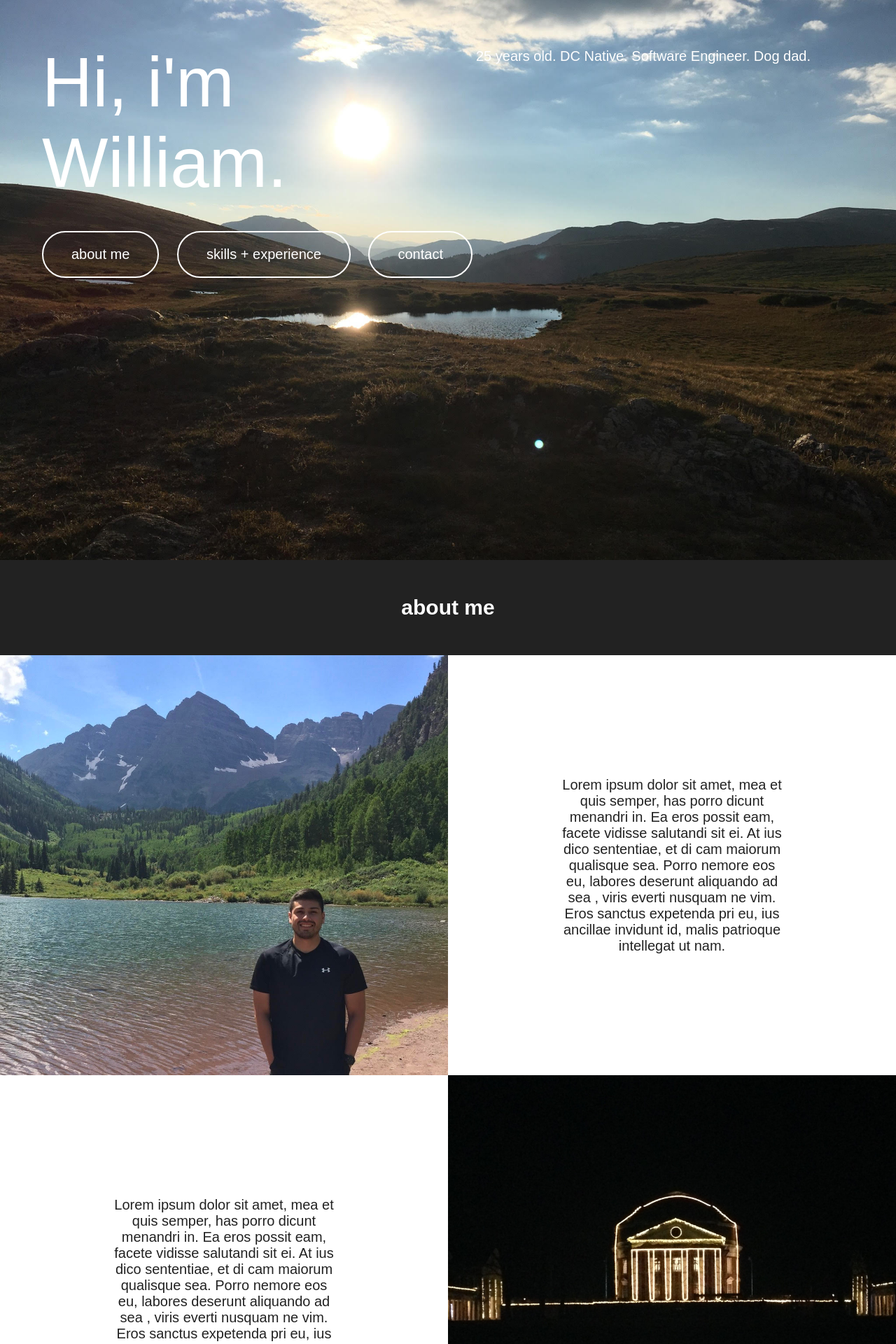
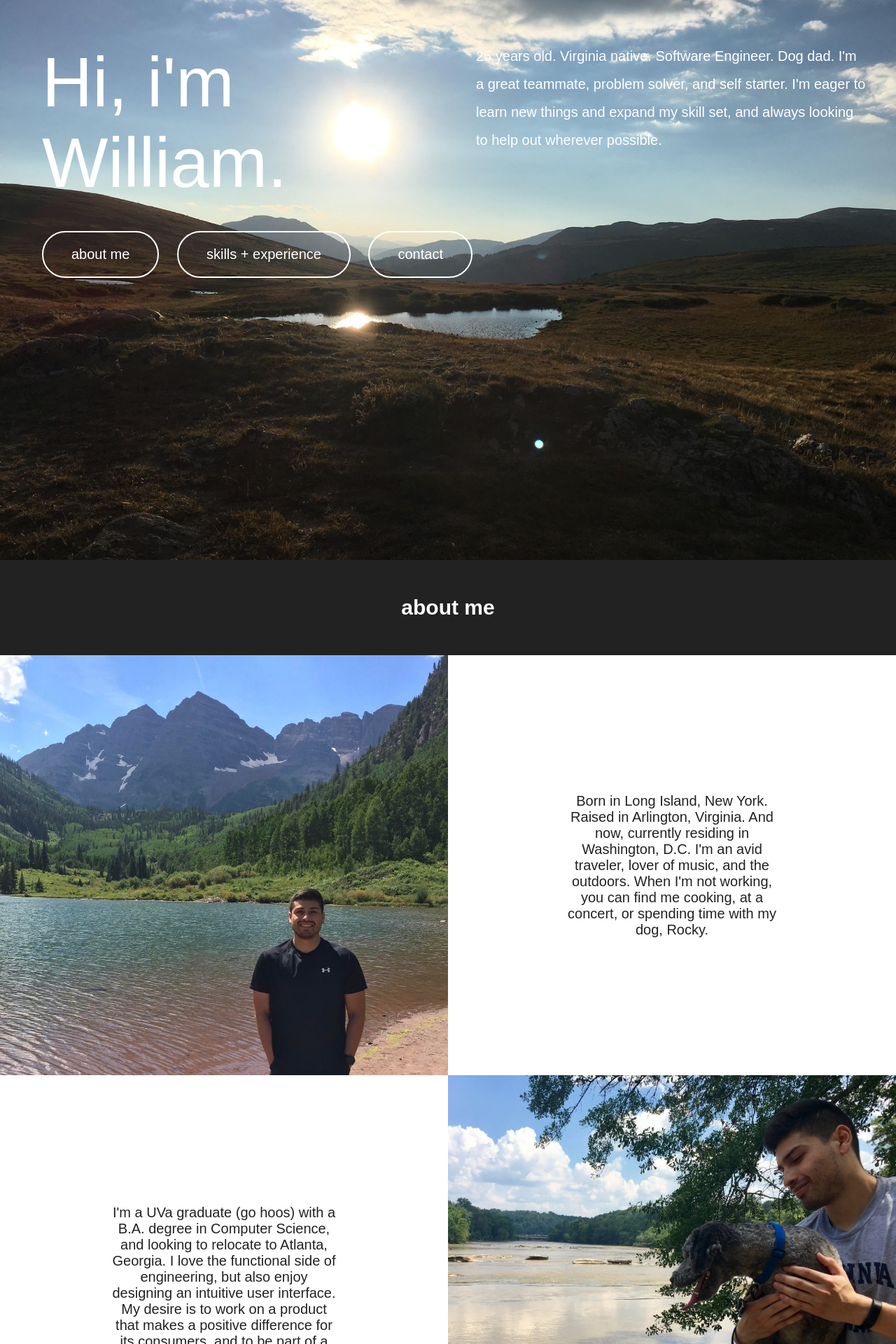
Before and after one commit to andrade16/personal-website, a PHP site: page /src/index.html in a window 1280 px wide. Shown: the top 1920 px of the page at 70% size. Run offline with PHP 8.4, Linux system fonts and the light colour scheme; some libraries are stand-ins or nearby versions; some web fonts are replaced.

Commit message:
adding some info

```diff
--- a/src/index.html
+++ b/src/index.html
@@ -61,7 +61,6 @@
     });
 </script>
 
-
 </head>
 
 <body>
@@ -70,7 +69,9 @@
         <section id="two-column" class="clearfix">
             <p id="intro">Hi, i'm William.</p>
             <p id="intro-statement">
-                25 years old. DC Native. Software Engineer. Dog dad.
+                25 years old. Virginia native. Software Engineer. Dog dad.
+                I'm a great teammate, problem solver, and self starter.
+                I'm eager to learn new things and expand my skill set, and always looking to help out wherever possible.
             </p>
 
             <nav id="nav-bar">
@@ -87,12 +88,8 @@
             <div class="about-pic-one"></div>
             <div>
                 <p>
-                    Lorem ipsum dolor sit amet, mea et quis semper, has porro dicunt menandri in.
-                    Ea eros possit eam, facete vidisse
-                    salutandi sit ei. At ius dico sententiae, et di
-                    cam maiorum qualisque sea. Porro nemore eos eu, labores deserunt aliquando ad sea
-                    , viris everti nusquam ne vim.
-                    Eros sanctus expetenda pri eu, ius ancillae invidunt id, malis patrioque intellegat ut nam.
+                    Born in Long Island, New York. Raised in Arlington, Virginia. And now, currently residing in Washington, D.C.
+                    I'm an avid traveler, lover of music, and the outdoors. When I'm not working, you can find me cooking, at a concert, or spending time with my dog, Rocky.
                 </p>
             </div>
         </div>
@@ -100,12 +97,10 @@
         <div class="clearfix">
             <div class="about-pic-two"></div>
             <div>
-                <p> Lorem ipsum dolor sit amet, mea et quis semper, has porro dicunt menandri in.
-                    Ea eros possit eam, facete vidisse
-                    salutandi sit ei. At ius dico sententiae, et di
-                    cam maiorum qualisque sea. Porro nemore eos eu, labores deserunt aliquando ad sea
-                    , viris everti nusquam ne vim.
-                    Eros sanctus expetenda pri eu, ius ancillae invidunt id, malis patrioque intellegat ut nam.
+                <p>
+                    I'm a UVa graduate (go hoos) with a B.A. degree in Computer Science, and looking to relocate to Atlanta, Georgia.
+                    I love the functional side of engineering, but also enjoy designing an intuitive user interface.
+                    My desire is to work on a product that makes a positive difference for its consumers, and to be part of a team that pushes my limits.
                 </p>
             </div>
         </div>
--- a/style.css
+++ b/style.css
@@ -140,7 +140,7 @@ section div:nth-of-type(even) div {
 	background-position: center;
 }
 .about-pic-two {
-	background-image: url('./img/rotunda_2.jpg');
+	background-image: url('./img/me_rocky_1.JPG');
 	background-size:cover;
 	background-repeat:no-repeat;
 	background-position:right;
```
Also changed, not shown: img/me_random_4.jpg (added), img/me_rocky_1.JPG (added).
